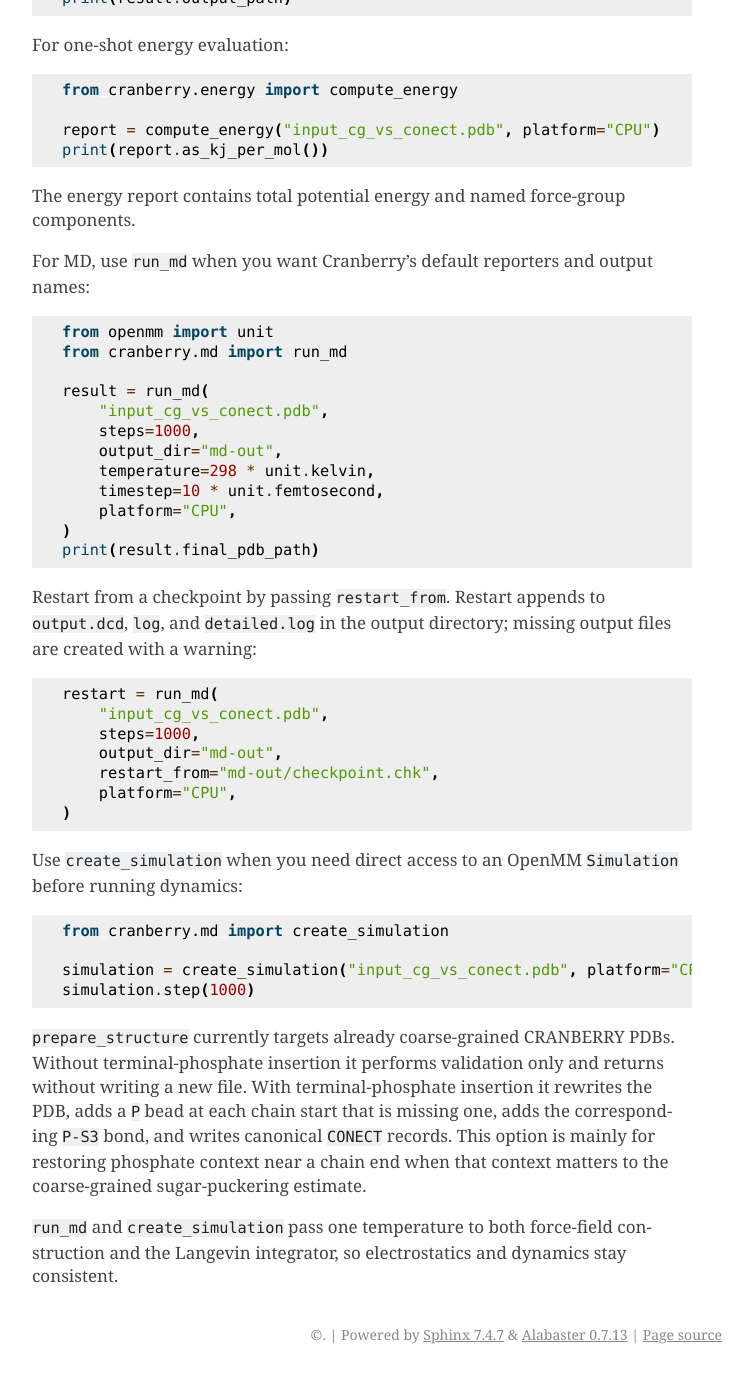
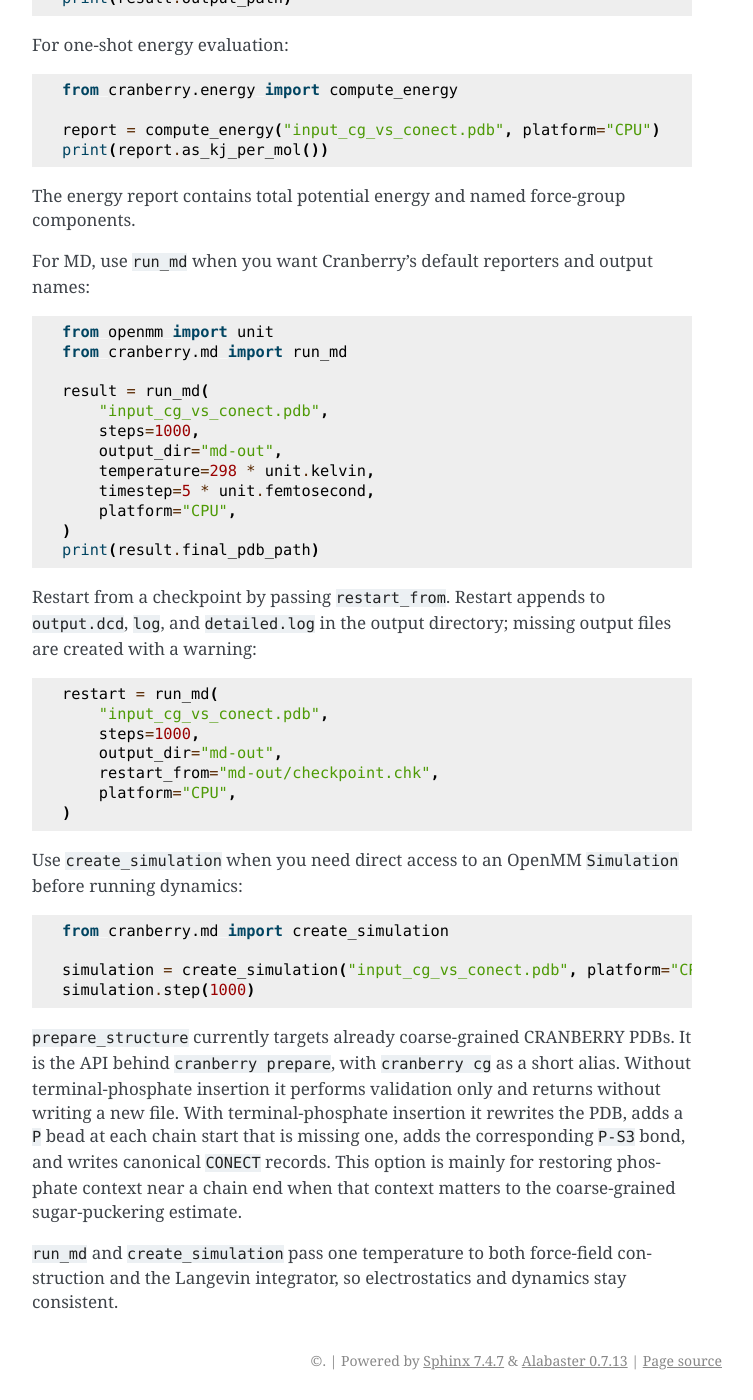
Before and after one commit to depablogroup/cranberry, a Sphinx documentation site: the page built from docs/reference/api.md, in a window 1280 px wide and 1400 px high, scrolled down 660 px. Shown: the whole window, without its empty margins (388-1141 px from the left). Built offline with Sphinx 7.4.7, drawn with Linux system fonts in a browser that asks for light colours; before the commit the page ends 2034 px from its top, so only the background shows below that.

Commit message:
Clarify prepare and cg alias

````diff
--- a/docs/reference/api.md
+++ b/docs/reference/api.md
@@ -53,7 +53,7 @@ result = run_md(
     steps=1000,
     output_dir="md-out",
     temperature=298 * unit.kelvin,
-    timestep=10 * unit.femtosecond,
+    timestep=5 * unit.femtosecond,
     platform="CPU",
 )
 print(result.final_pdb_path)
@@ -80,6 +80,6 @@ simulation = create_simulation("input_cg_vs_conect.pdb", platform="CPU")
 simulation.step(1000)
 ```
 
-`prepare_structure` currently targets already coarse-grained CRANBERRY PDBs. Without terminal-phosphate insertion it performs validation only and returns without writing a new file. With terminal-phosphate insertion it rewrites the PDB, adds a `P` bead at each chain start that is missing one, adds the corresponding `P-S3` bond, and writes canonical `CONECT` records. This option is mainly for restoring phosphate context near a chain end when that context matters to the coarse-grained sugar-puckering estimate.
+`prepare_structure` currently targets already coarse-grained CRANBERRY PDBs. It is the API behind `cranberry prepare`, with `cranberry cg` as a short alias. Without terminal-phosphate insertion it performs validation only and returns without writing a new file. With terminal-phosphate insertion it rewrites the PDB, adds a `P` bead at each chain start that is missing one, adds the corresponding `P-S3` bond, and writes canonical `CONECT` records. This option is mainly for restoring phosphate context near a chain end when that context matters to the coarse-grained sugar-puckering estimate.
 
 `run_md` and `create_simulation` pass one temperature to both force-field construction and the Langevin integrator, so electrostatics and dynamics stay consistent.
````
Also changed, not shown: README.md (+3 -3 lines), docs/reference/cli.md (+2 -2 lines), docs/tutorials/prepare-and-run-md.md (+1 -1 lines), 1 other file.
